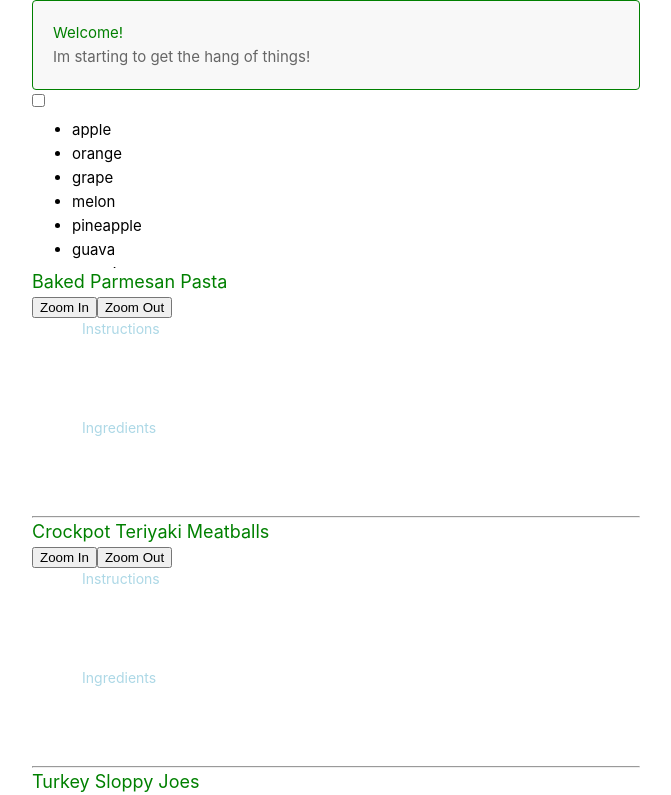
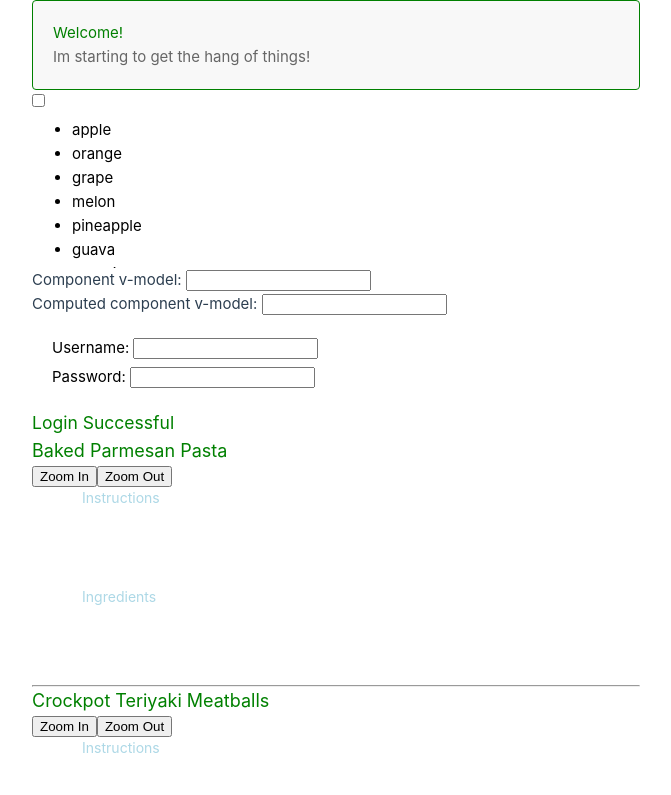
Before and after one commit to DaveAigbe/vue-test-proj, a Vue app: page / in a window 1280 px wide. Shown: the top 795 px of the page, without its empty margins (0-671 px from the left). Built offline with nearby package versions, Linux system fonts and the light colour scheme.

Commit message:
- Added element with v-model bindings the standard way and via the computed method - Element with multiple component v-model bindings

```diff
--- a/src/App.vue
+++ b/src/App.vue
@@ -1,8 +1,11 @@
 <script setup>
-import ButtonElement from './components/ButtonElement.vue';
+// import ButtonElement from './components/ButtonElement.vue';
 import CheckboxElement from './components/CheckboxElement.vue';
+import ComputedCustomInput from './components/ComputedCustomInput.vue';
+import CustomInput from './components/CustomInput.vue';
 import DynamicList from './components/DynamicList.vue';
 import GreetingBox from './components/GreetingBox.vue';
+import LoginBox from './components/LoginBox.vue';
 import RecipeItem from './components/RecipeItem.vue';
 import { ref } from 'vue';
 
@@ -87,27 +90,55 @@ instructions: `
 const fruits = ['apple', 'orange', 'grape', 'melon', 'pineapple', 'guava', 'tamarind', 'pomegranate', 'lemon']
 
 const recipeFontSize = ref(12)
-const buttonText = ref('')
+// const buttonText = ref('')
 const isChecked = ref(false)
+const searchText = ref('')
+const username = ref('')
+const password = ref('')
 
 function updateIsChecked(v) {
   isChecked.value = v
 }
+
+function loginValid() {
+  console.log((username.value === "admin") && (password.value === "123qwe"))
+  return (username.value === "admin") && (password.value === "123qwe")
+}
+
 
 </script>
 
 <template>
   <main>
     <GreetingBox>Im starting to get the hang of things!</GreetingBox>
+    <!-- Sep -->
     <div>
       <CheckboxElement :is-checked="isChecked" @update-is-checked="(v) => updateIsChecked(v)" />
       <div v-if="isChecked" style="color: green; padding: 4px; background-color:white;">
         Checkbox Active
       </div>
     </div>
+    <!-- Sep -->
     <div>
       <DynamicList :list-values="fruits"/>
     </div>
+    <!-- Sep -->
+    <CustomInput v-model="searchText"/>
+    <br>
+    <ComputedCustomInput v-model="searchText"/>
+    <div style="color: red;">
+      {{ searchText }}
+    </div>
+    <!-- Sep -->
+    <LoginBox v-model:username="username" v-model:password="password"/>
+    <div>
+      {{ username }}
+      {{ password }}
+    </div>
+    <div v-if="loginValid">
+      <h3 style="color: green;">Login Successful</h3>
+    </div>
+    <!-- Sep -->
     <div :style="{fontSize: recipeFontSize + 'px'}">
       <RecipeItem v-for="item in recipes" v-bind="item"  :key="item.id" @enlarge-text="(n) => recipeFontSize += n" @reduce-text="(n) => recipeFontSize -= n"/>
     </div>
--- /dev/null
+++ b/src/components/ComputedCustomInput.vue
@@ -0,0 +1,28 @@
+<!-- Cleaner method for component v-model/two way binding -->
+<template>
+<label for="ComputedCustomInput">Computed component v-model: </label>
+<input id="ComputedCustomInput" type="text" v-model="value">
+</template>
+
+<script setup>
+    import { computed } from 'vue';
+
+    const props = defineProps({
+        modelValue: String
+    })
+
+    const emit = defineEmits(['update:modelValue'])
+
+    const value = computed({
+        get() {
+            return props.modelValue
+        },
+        set(value) {
+            emit('update:modelValue', value)
+        }
+    })
+</script>
+
+<style scoped>
+
+</style>
--- /dev/null
+++ b/src/components/CustomInput.vue
@@ -0,0 +1,26 @@
+<!-- Set the inital value to the model-val then each time the input updates emit the event that triggers
+the external model to be updated -->
+<template>
+    <label for="Custom-Input">Component v-model: </label>
+    <input id="Custom-Input" type="text" :value="props.modelValue" @input="(e) => updateModelVal(e)" >
+</template>
+
+<script setup>
+
+    // Inital value of the model being passed from the parent
+    const props = defineProps({
+        modelValue: String
+    })
+
+    // Method that will automatically update parents model
+    const emit = defineEmits(['update:modelValue'])
+
+    function updateModelVal(e) {
+        emit('update:modelValue', e.target.value)
+    }
+
+</script>
+
+<style scoped>
+
+</style>
--- a/src/components/LoginBox.vue
+++ b/src/components/LoginBox.vue
@@ -1,15 +1,55 @@
 <template>
-    <form>
-        <input type="text" name="email">
-        <input type="text" name="password">
-        <input type="submit">
-    </form>
+    <div class="login">
+        <div>
+            <label for="username">Username: </label>
+            <input id="username" type="text" name="email" v-model="usernameValue">
+        </div>
+        <div>
+            <label for="password">Password: </label>
+            <input id="password" type="text" name="password" v-model="passwordValue">
+        </div>
+    </div>
 </template>
 
-<script>
+<script setup>
+    import { computed } from 'vue';
+
+    const props = defineProps({
+        username: String,
+        password: String
+    })
+
+    const emit = defineEmits(['update:username', 'update:password'])
+
+    const usernameValue = computed({
+        get: () => {
+            return props.username
+        },
+        set: (value) => {
+            emit('update:username', value)
+        }
+    })
+
+    const passwordValue = computed({
+        get: () => {
+            return props.password
+        },
+        set: (value) => {
+            emit('update:password', value)
+        }
+    })
 
 </script>
 
 <style scoped>
+    .login {
+        padding: 20px;
+        display: flex;
+        flex-direction: column;
+        gap: 5px;
+        background-color: white;
+        border-radius: 3px;
+        color: black;
+    }
 
 </style>
```
